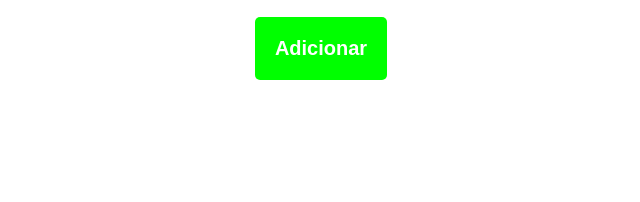
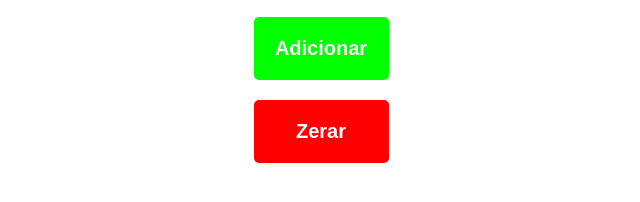
Before and after one commit to devsambini/contadorExercicio, a plain HTML site: page index.html in a window 1280 px wide. Shown: the part 268-470 px from the top of the page, without its empty margins (319-959 px from the left). Drawn offline with Linux system fonts and the light colour scheme.

Commit message:
version 2.0

```diff
--- a/index.html
+++ b/index.html
@@ -25,11 +25,23 @@
     h2, button {
       margin-top: 20px;
     }
-    button {
+    .adicionar {
       padding: 20px;
+      width: 135px;
       font-size: 20px;
       border: none;
       background-color: #0f0;
+      color: #fff;
+      font-weight: bold;
+      border-radius: 5px;
+      cursor: pointer;
+    }
+    .zerar {
+      padding: 20px;
+      width: 135px;
+      font-size: 20px;
+      border: none;
+      background-color: #f00;
       color: #fff;
       font-weight: bold;
       border-radius: 5px;
@@ -41,17 +53,22 @@
   <div class="container">
     <h1 class="title">Quantas vezes fiz hoje?</h1>
     <h2>0</h2>
-    <button>Adicionar</button>
+    <button class="adicionar">Adicionar</button>
+    <button class="zerar">Zerar</button>
   </div>
   <script>
 
     const btn = document.querySelector('button')
     const conteudo = document.querySelector('h2')
+    const btnZerar = document.querySelector('.zerar')
     let vezes = 0
     btn.addEventListener('click', () => {
       conteudo.innerHTML = vezes++
     })
-
+    btnZerar.addEventListener('click', () => {
+      vezes = 0
+      conteudo.innerHTML = vezes
+    })
   </script>
 </body>
 </html>
```
